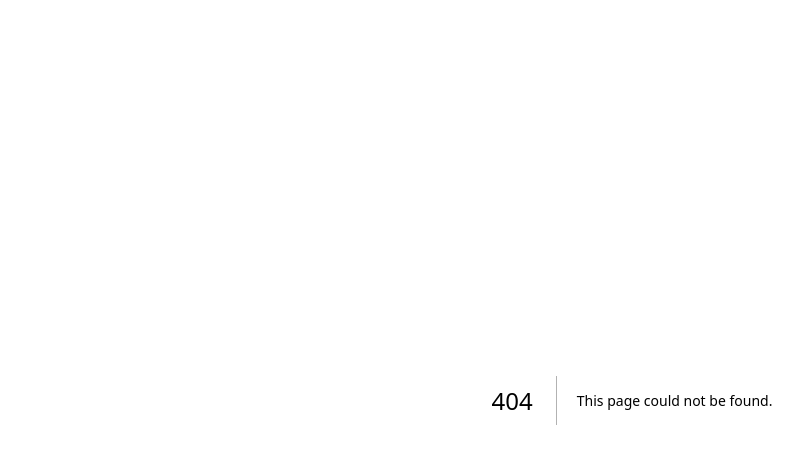
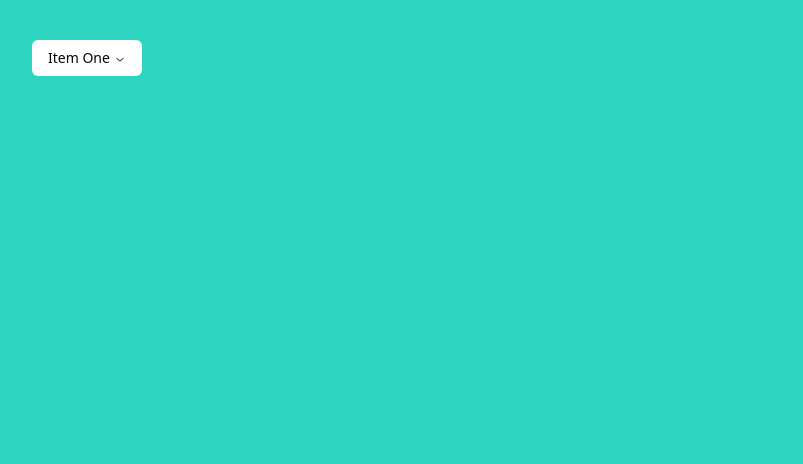
Before and after one commit to Acidiy/income-expense-tracker, a Next.js app in the folder front-end/: page /dashboard in a window 1280 px wide. Before the commit this address had no page. Shown: the top 464 px of the page, without its empty margins (8-811 px from the left). Built offline with nearby package versions, Linux system fonts and the light colour scheme.

Commit message:
few touch ups

```diff
--- a/front-end/package.json
+++ b/front-end/package.json
@@ -12,6 +12,7 @@
     "@hookform/resolvers": "^3.9.0",
     "@radix-ui/react-icons": "^1.3.0",
     "@radix-ui/react-label": "^2.1.0",
+    "@radix-ui/react-navigation-menu": "^1.2.0",
     "@radix-ui/react-select": "^2.1.1",
     "@radix-ui/react-slot": "^1.1.0",
     "@radix-ui/react-toast": "^1.2.1",
--- /dev/null
+++ b/front-end/src/components/ui/navigation-menu.jsx
@@ -0,0 +1,104 @@
+import * as React from "react"
+import { ChevronDownIcon } from "@radix-ui/react-icons"
+import * as NavigationMenuPrimitive from "@radix-ui/react-navigation-menu"
+import { cva } from "class-variance-authority"
+
+import { cn } from "@/lib/utils"
+
+const NavigationMenu = React.forwardRef(({ className, children, ...props }, ref) => (
+  <NavigationMenuPrimitive.Root
+    ref={ref}
+    className={cn(
+      "relative z-10 flex max-w-max flex-1 items-center justify-center",
+      className
+    )}
+    {...props}>
+    {children}
+    <NavigationMenuViewport />
+  </NavigationMenuPrimitive.Root>
+))
+NavigationMenu.displayName = NavigationMenuPrimitive.Root.displayName
+
+const NavigationMenuList = React.forwardRef(({ className, ...props }, ref) => (
+  <NavigationMenuPrimitive.List
+    ref={ref}
+    className={cn(
+      "group flex flex-1 list-none items-center justify-center space-x-1",
+      className
+    )}
+    {...props} />
+))
+NavigationMenuList.displayName = NavigationMenuPrimitive.List.displayName
+
+const NavigationMenuItem = NavigationMenuPrimitive.Item
+
+const navigationMenuTriggerStyle = cva(
+  "group inline-flex h-9 w-max items-center justify-center rounded-md bg-background px-4 py-2 text-sm font-medium transition-colors hover:bg-accent hover:text-accent-foreground focus:bg-accent focus:text-accent-foreground focus:outline-none disabled:pointer-events-none disabled:opacity-50 data-[active]:bg-accent/50 data-[state=open]:bg-accent/50"
+)
+
+const NavigationMenuTrigger = React.forwardRef(({ className, children, ...props }, ref) => (
+  <NavigationMenuPrimitive.Trigger
+    ref={ref}
+    className={cn(navigationMenuTriggerStyle(), "group", className)}
+    {...props}>
+    {children}{" "}
+    <ChevronDownIcon
+      className="relative top-[1px] ml-1 h-3 w-3 transition duration-300 group-data-[state=open]:rotate-180"
+      aria-hidden="true" />
+  </NavigationMenuPrimitive.Trigger>
+))
+NavigationMenuTrigger.displayName = NavigationMenuPrimitive.Trigger.displayName
+
+const NavigationMenuContent = React.forwardRef(({ className, ...props }, ref) => (
+  <NavigationMenuPrimitive.Content
+    ref={ref}
+    className={cn(
+      "left-0 top-0 w-full data-[motion^=from-]:animate-in data-[motion^=to-]:animate-out data-[motion^=from-]:fade-in data-[motion^=to-]:fade-out data-[motion=from-end]:slide-in-from-right-52 data-[motion=from-start]:slide-in-from-left-52 data-[motion=to-end]:slide-out-to-right-52 data-[motion=to-start]:slide-out-to-left-52 md:absolute md:w-auto ",
+      className
+    )}
+    {...props} />
+))
+NavigationMenuContent.displayName = NavigationMenuPrimitive.Content.displayName
+
+const NavigationMenuLink = NavigationMenuPrimitive.Link
+
+const NavigationMenuViewport = React.forwardRef(({ className, ...props }, ref) => (
+  <div className={cn("absolute left-0 top-full flex justify-center")}>
+    <NavigationMenuPrimitive.Viewport
+      className={cn(
+        "origin-top-center relative mt-1.5 h-[var(--radix-navigation-menu-viewport-height)] w-full overflow-hidden rounded-md border bg-popover text-popover-foreground shadow data-[state=open]:animate-in data-[state=closed]:animate-out data-[state=closed]:zoom-out-95 data-[state=open]:zoom-in-90 md:w-[var(--radix-navigation-menu-viewport-width)]",
+        className
+      )}
+      ref={ref}
+      {...props} />
+  </div>
+))
+NavigationMenuViewport.displayName =
+  NavigationMenuPrimitive.Viewport.displayName
+
+const NavigationMenuIndicator = React.forwardRef(({ className, ...props }, ref) => (
+  <NavigationMenuPrimitive.Indicator
+    ref={ref}
+    className={cn(
+      "top-full z-[1] flex h-1.5 items-end justify-center overflow-hidden data-[state=visible]:animate-in data-[state=hidden]:animate-out data-[state=hidden]:fade-out data-[state=visible]:fade-in",
+      className
+    )}
+    {...props}>
+    <div
+      className="relative top-[60%] h-2 w-2 rotate-45 rounded-tl-sm bg-border shadow-md" />
+  </NavigationMenuPrimitive.Indicator>
+))
+NavigationMenuIndicator.displayName =
+  NavigationMenuPrimitive.Indicator.displayName
+
+export {
+  navigationMenuTriggerStyle,
+  NavigationMenu,
+  NavigationMenuList,
+  NavigationMenuItem,
+  NavigationMenuContent,
+  NavigationMenuTrigger,
+  NavigationMenuLink,
+  NavigationMenuIndicator,
+  NavigationMenuViewport,
+}
--- /dev/null
+++ b/front-end/src/layout/dashboard-layou.jsx
@@ -0,0 +1,5 @@
+export let DashboardLayout = ({children}) => {
+    return <main className="h-screen w-full p-10 bg-teal-400">
+        {children}
+    </main>
+}
--- a/front-end/src/pages/api/hello.js
+++ /dev/null
@@ -1,5 +0,0 @@
-// Next.js API route support: https://nextjs.org/docs/api-routes/introduction
-
-export default function handler(req, res) {
-  res.status(200).json({ name: "John Doe" });
-}
--- /dev/null
+++ b/front-end/src/pages/dashboard/index.js
@@ -0,0 +1,19 @@
+import { DashboardLayout } from "@/layout/dashboard-layou"
+import { NavigationMenu, NavigationMenuContent, NavigationMenuIndicator, NavigationMenuItem, NavigationMenuLink, NavigationMenuList, NavigationMenuTrigger, NavigationMenuViewport, } from "@/components/ui/navigation-menu"
+
+let Dashboard = () => {
+    return <DashboardLayout>
+        <NavigationMenu classname="">
+            <NavigationMenuList>
+                <NavigationMenuItem>
+                    <NavigationMenuTrigger>Item One</NavigationMenuTrigger>
+                    <NavigationMenuContent>
+                        <NavigationMenuLink>Link</NavigationMenuLink>
+                    </NavigationMenuContent>
+                </NavigationMenuItem>
+            </NavigationMenuList>
+        </NavigationMenu>
+    </DashboardLayout>
+}
+
+export default Dashboard
--- a/front-end/src/pages/sign-in/index.js
+++ b/front-end/src/pages/sign-in/index.js
@@ -30,7 +30,7 @@ let SignInPage = () => {
 
         try {
             let result = await axios.post(BASE_URL + "/api/signin", { email: formRef.current[0].value, password: formRef.current[1].value })
-            if (result.data.success) router.push("/")
+            if (result.data.success) router.push("/dashboard")
                 else setWrongForum(result.data.error)
         }
         catch (error) { setWrongForum('Invalid email or password') }
--- a/front-end/src/pages/sign-up/index.js
+++ b/front-end/src/pages/sign-up/index.js
@@ -42,23 +42,18 @@ let SignUpPage = () => {
     }
 
     return <div className="h-screen w-full p-10 bg-teal-400 flex flex-col items-center justify-center gap-5 relative">
-        {/* <div className="size-fit absolute z-10 top-10 right-10 flex flex-col gap-10">
-            <div className="size-16 bg-cyan-700 flex items-center justify-center rounded-full"><div>1</div></div>
-            <div className="size-16 bg-cyan-700 flex items-center justify-center rounded-full"><div>2</div></div>
-            <div className="size-16 bg-cyan-700 flex items-center justify-center rounded-full"><div>3</div></div>
-        </div> */}
         {step === 1 ? <><Form ref={formRef} onSubmit={onSubmit} error={error} /> <div>already have an acc?<Link href={`http://localhost:3000/sign-in`} className="underline">Sign In</Link></div></> : null}
-        {step === 2 ? <BaseCurrnecy user={newUser.data} setStep={setStep}/> : null}
+        {step === 2 ? <BaseCurrnecy user={newUser.data} setStep={setStep} /> : null}
         {step === 3 ? <div className="w-96 flex flex-col gap-5 items-center">
             <svg width="48" height="48" viewBox="0 0 48 48" fill="none" xmlns="http://www.w3.org/2000/svg">
                 <rect width="48" height="48" rx="24" fill="#0166FF" />
                 <path d="M36.7076 17.7076L20.7076 33.7076C20.6147 33.8005 20.5044 33.8743 20.383 33.9246C20.2616 33.975 20.1315 34.0009 20.0001 34.0009C19.8687 34.0009 19.7385 33.975 19.6171 33.9246C19.4957 33.8743 19.3854 33.8005 19.2926 33.7076L12.2926 26.7076C12.1049 26.5199 11.9995 26.2654 11.9995 26.0001C11.9995 25.7347 12.1049 25.4802 12.2926 25.2926C12.4802 25.1049 12.7347 24.9995 13.0001 24.9995C13.2654 24.9995 13.5199 25.1049 13.7076 25.2926L20.0001 31.5863L35.2926 16.2926C35.4802 16.1049 35.7347 15.9995 36.0001 15.9995C36.2654 15.9995 36.5199 16.1049 36.7076 16.2926C36.8952 16.4802 37.0006 16.7347 37.0006 17.0001C37.0006 17.2654 36.8952 17.5199 36.7076 17.7076Z" fill="white" />
             </svg>
-            <div>
+            <div className="flex flex-col items-center gap-2">
                 <div className="font-semibold text-2xl">Good Job!</div>
-                <div>Your very first account has been created. Now continue to dashboard and start tracking</div>
+                <div className="text-center">Your very first account has been created. Now continue to dashboard and start tracking</div>
             </div>
-            <Button onClick={()=>router.push("/")}>Go to Dashboard</Button>
+            <Button onClick={() => router.push("/dashboard")}>Go to Dashboard</Button>
         </div> : null}
     </div>
 }
```
Also changed, not shown: 1 other file (tests, documents, lock files or other folders).
